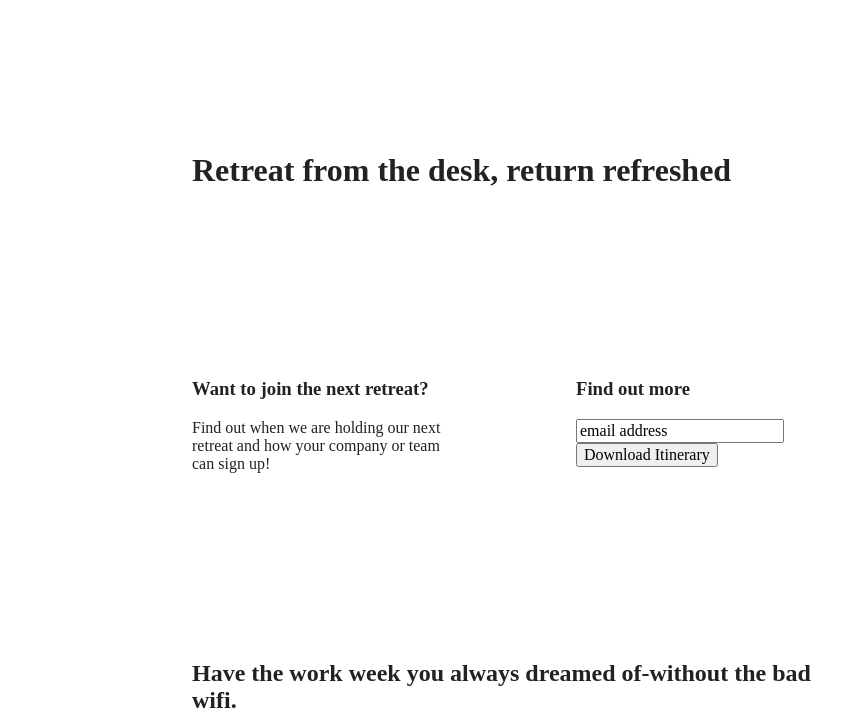
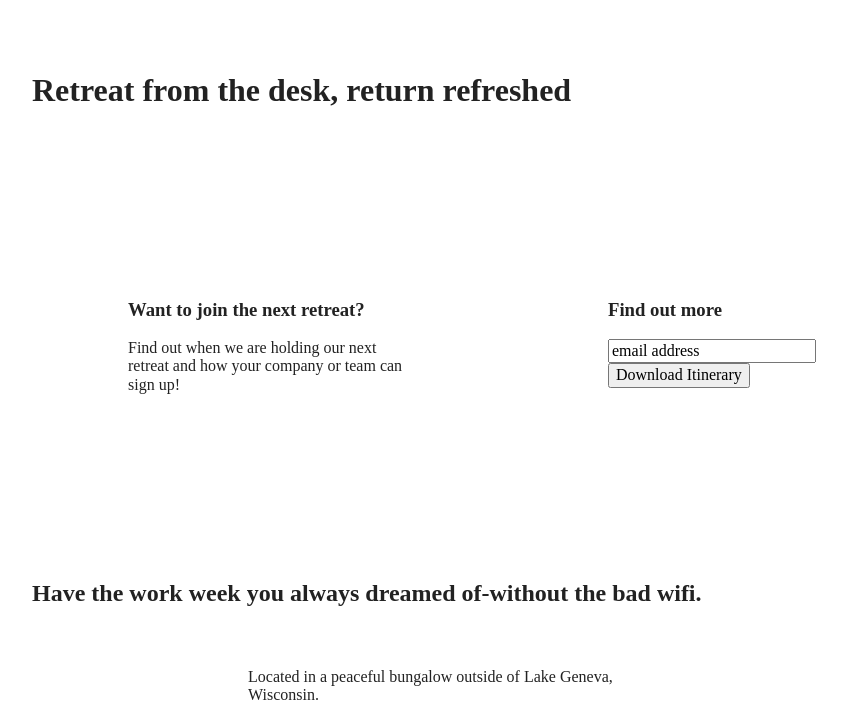
Before and after one commit to Jessie-n-Z/unplugged, a website built with Parcel: page index.html in a window 1280 px wide. Shown: the part 306-1024 px from the top of the page, without its empty margins (128-975 px from the left). Built offline with nearby package versions, Linux system fonts and the light colour scheme; files whose address does not match are found by name.

Commit message:
added desktop styles

```diff
--- a/css/main.css
+++ b/css/main.css
@@ -510,12 +510,63 @@ footer .copyright {
 }
 
 
+}
 
+@media only screen and (min-width: 1200px) {
+  /*Desktop styles here */
+  .content-wrapper {
+    max-width: 960px;
+}
+
+/* Hero */
+.hero-area h1 {
+   width: 60%;
+}
+
+/* Aside */
+aside .content-wrapper {
+   justify-content: space-around;
+}
+
+aside .content-wrapper .form-description,
+aside .content-wrapper .form {
+   width: 30%;
+}
+
+/* Features */
+.features h2 {
+   width: 90%;
+}
+
+.features article {
+   flex-basis: 33%;
+}
+
+/* Reviews */
+.reviews article div {
+   width: 42%;
+}
+
+/* ==========================================================================
+About Page
+========================================================================== */
+.mission h2,
+.contact-section .content-wrapper h2 {
+   width: 95;
+}
+
+/* ==========================================================================
+FAQ Page
+========================================================================== */
+.faq h2 {
+   width: 100%;
+}
 
 }
 
-@media only screen and (min-width: 1200px) {
-  /*Desktop styles here*/
+
+
+
 }
 
 /* ==========================================================================
```
